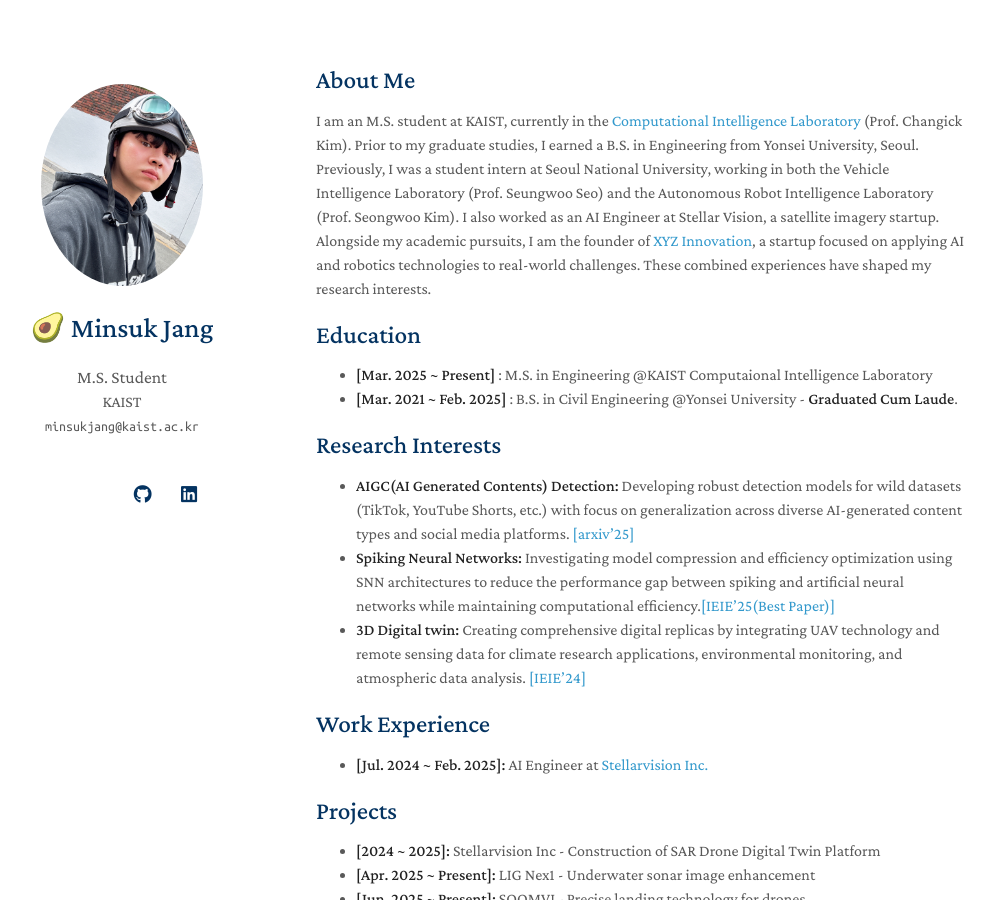
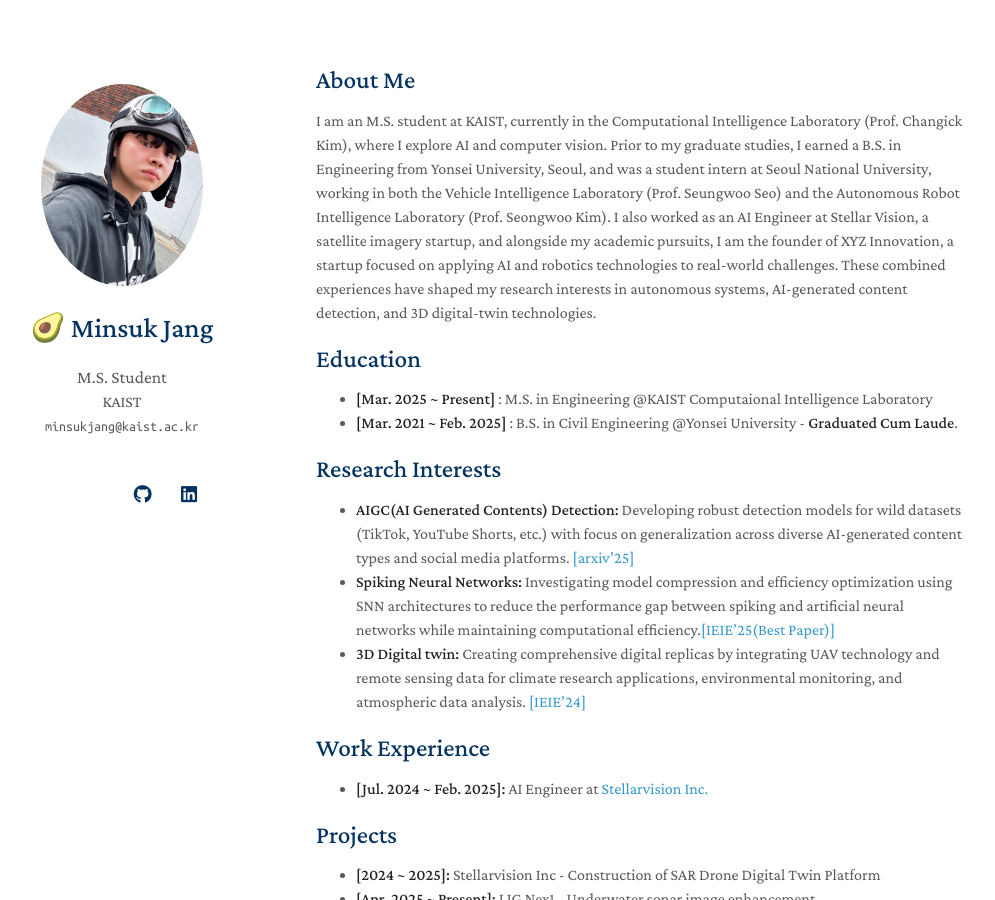
Before and after one commit to tersite1/tersite1.github.io, a Jekyll site: the page built from index.md, in a window 1280 px wide and 900 px high. Shown: the whole window, without its empty margins (154-1149 px from the left). Built offline with Jekyll 4.4.1, drawn with Linux system fonts in a browser that asks for light colours; a style sheet for code colours, icons or effects is not loaded; our own code applies the rules of GitHub Pages for plain Markdown files.

Commit message:
Update index.md

```diff
--- a/index.md
+++ b/index.md
@@ -4,7 +4,8 @@
 
 ## About Me
 
-I am an M.S. student at KAIST, currently in the [Computational Intelligence Laboratory](https://stellarvision.co.kr/en/) (Prof. Changick Kim). Prior to my graduate studies, I earned a B.S. in Engineering from Yonsei University, Seoul. Previously, I was a student intern at Seoul National University, working in both the Vehicle Intelligence Laboratory (Prof. Seungwoo Seo) and the Autonomous Robot Intelligence Laboratory (Prof. Seongwoo Kim). I also worked as an AI Engineer at Stellar Vision, a satellite imagery startup. Alongside my academic pursuits, I am the founder of [XYZ Innovation](https://www.linkedin.com/company/xyzinnovation), a startup focused on applying AI and robotics technologies to real-world challenges. These combined experiences have shaped my research interests.
+I am an M.S. student at KAIST, currently in the Computational Intelligence Laboratory (Prof. Changick Kim), where I explore AI and computer vision. Prior to my graduate studies, I earned a B.S. in Engineering from Yonsei University, Seoul, and was a student intern at Seoul National University, working in both the Vehicle Intelligence Laboratory (Prof. Seungwoo Seo) and the Autonomous Robot Intelligence Laboratory (Prof. Seongwoo Kim). I also worked as an AI Engineer at Stellar Vision, a satellite imagery startup, and alongside my academic pursuits, I am the founder of XYZ Innovation, a startup focused on applying AI and robotics technologies to real-world challenges. These combined experiences have shaped my research interests in autonomous systems, AI-generated content detection, and 3D digital-twin technologies.
+
 
 
 
```
